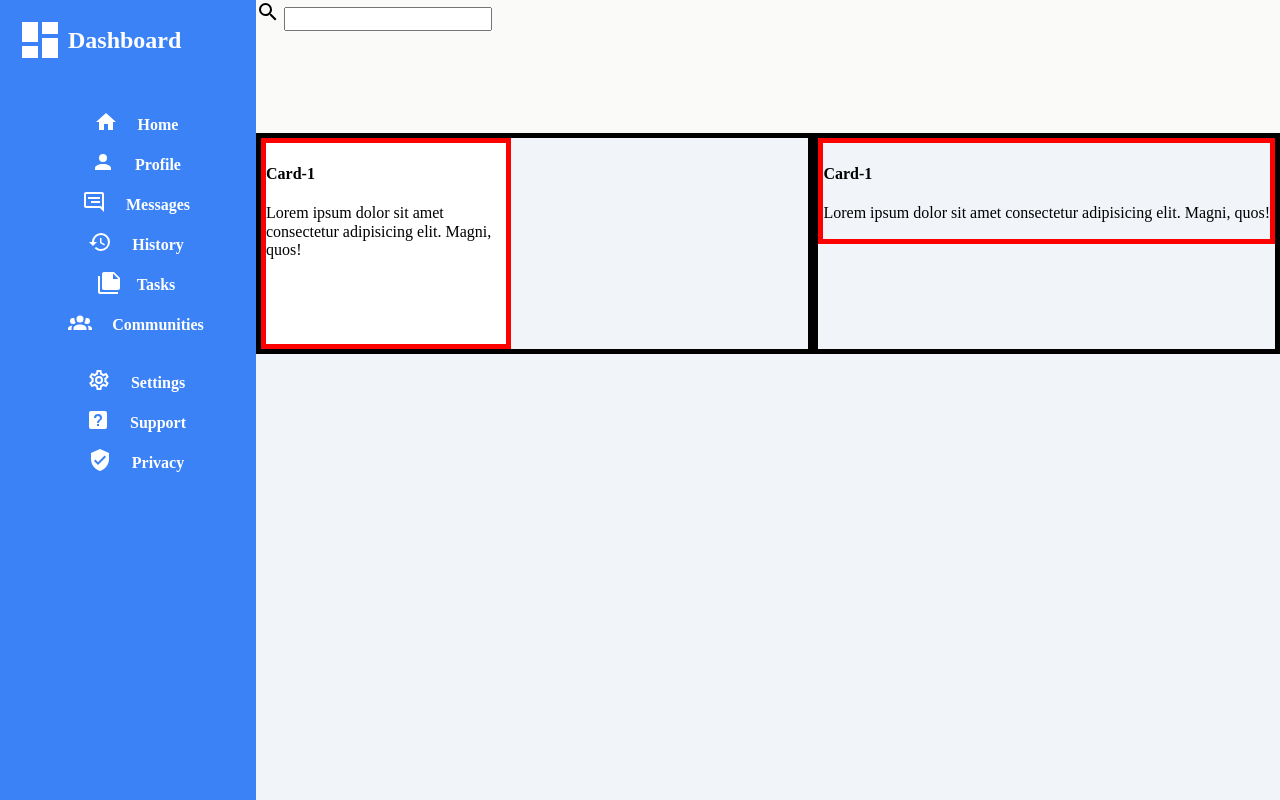
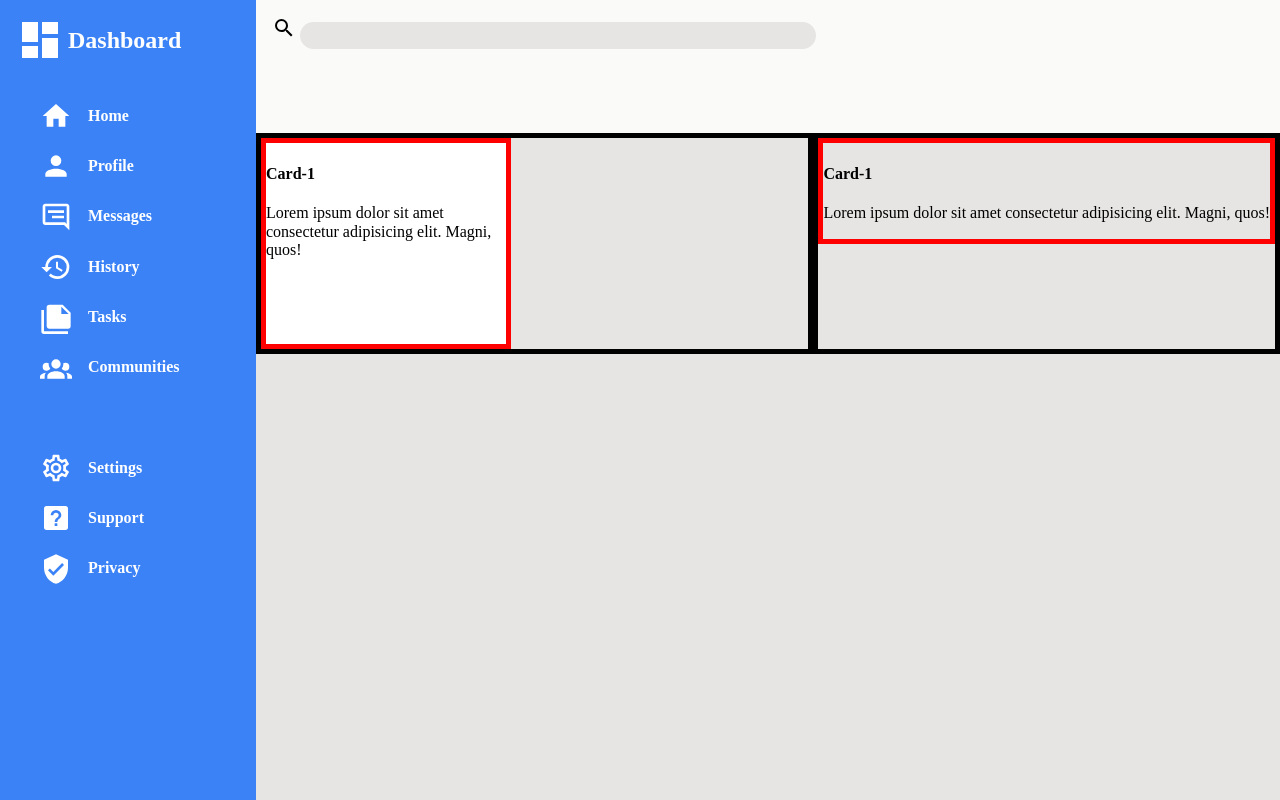
Before and after one commit to Jackie247/admin-dashboard, a website: page index.html in a window 1280 px wide. Drawn offline with nearby package versions, Linux system fonts and the light colour scheme.

Commit message:
update sidebar css, add flex items

```diff
--- a/index.html
+++ b/index.html
@@ -25,58 +25,61 @@
             </svg>
             <h2 style="display:inline-block">Dashboard</h2>
         </div>
-        <ul>
+        <div class="links">
+            <ul class="primary-links">
                 <li>
-                <svg style="width:24px;height:24px" viewBox="0 0 24 24">
+                    <svg style="width:32px;height:32px" viewBox="0 0 24 24">
                         <path fill="currentColor" d="M10,20V14H14V20H19V12H22L12,3L2,12H5V20H10Z" />
                     </svg>
                     <p style="display: inline-block">Home</p>
                 </li>
-            <li><svg style="width:24px;height:24px" viewBox="0 0 24 24">
+                <li><svg style="width:32px;height:32px" viewBox="0 0 24 24">
                     <path fill="currentColor" d="M12,4A4,4 0 0,1 16,8A4,4 0 0,1 12,12A4,4 0 0,1 8,8A4,4 0 0,1 12,4M12,14C16.42,14 20,15.79 20,18V20H4V18C4,15.79 7.58,14 12,14Z" />
                 </svg>
                 <p style="display: inline-block">Profile</p></li>
                 <li>
-                <svg style="width:24px;height:24px" viewBox="0 0 24 24">
+                    <svg style="width:32px;height:32px" viewBox="0 0 24 24">
                         <path fill="currentColor" d="M9 11H18V13H9V11M18 7H6V9H18V7M22 4V22L18 18H4C2.9 18 2 17.11 2 16V4C2 2.9 2.9 2 4 2H20C21.1 2 22 2.89 22 4M20 4H4V16H18.83L20 17.17V4Z" />
                     </svg>
                     <p style="display: inline-block">Messages</p>
                 </li>
                 <li>
-                <svg style="width:24px;height:24px" viewBox="0 0 24 24">
+                    <svg style="width:32px;height:32px" viewBox="0 0 24 24">
                         <path fill="currentColor" d="M13.5,8H12V13L16.28,15.54L17,14.33L13.5,12.25V8M13,3A9,9 0 0,0 4,12H1L4.96,16.03L9,12H6A7,7 0 0,1 13,5A7,7 0 0,1 20,12A7,7 0 0,1 13,19C11.07,19 9.32,18.21 8.06,16.94L6.64,18.36C8.27,20 10.5,21 13,21A9,9 0 0,0 22,12A9,9 0 0,0 13,3" />
                     </svg>
                     <p style="display:inline-block">History</p>
                 </li>
-            <li><svg style="width:24px;height:24px" viewBox="0 0 24 24">
+                <li><svg style="width:32px;height:32px" viewBox="0 0 24 24">
                     <path fill="currentColor" d="M16,9H21.5L16,3.5V9M7,2H17L23,8V18A2,2 0 0,1 21,20H7C5.89,20 5,19.1 5,18V4A2,2 0 0,1 7,2M3,6V22H21V24H3A2,2 0 0,1 1,22V6H3Z" />
                 </svg><p style="display:inline-block">Tasks</p>
                 </li>
                 <li>
-                <svg style="width:24px;height:24px" viewBox="0 0 24 24">
+                    <svg style="width:32px;height:32px" viewBox="0 0 24 24">
                         <path fill="currentColor" d="M12,5.5A3.5,3.5 0 0,1 15.5,9A3.5,3.5 0 0,1 12,12.5A3.5,3.5 0 0,1 8.5,9A3.5,3.5 0 0,1 12,5.5M5,8C5.56,8 6.08,8.15 6.53,8.42C6.38,9.85 6.8,11.27 7.66,12.38C7.16,13.34 6.16,14 5,14A3,3 0 0,1 2,11A3,3 0 0,1 5,8M19,8A3,3 0 0,1 22,11A3,3 0 0,1 19,14C17.84,14 16.84,13.34 16.34,12.38C17.2,11.27 17.62,9.85 17.47,8.42C17.92,8.15 18.44,8 19,8M5.5,18.25C5.5,16.18 8.41,14.5 12,14.5C15.59,14.5 18.5,16.18 18.5,18.25V20H5.5V18.25M0,20V18.5C0,17.11 1.89,15.94 4.45,15.6C3.86,16.28 3.5,17.22 3.5,18.25V20H0M24,20H20.5V18.25C20.5,17.22 20.14,16.28 19.55,15.6C22.11,15.94 24,17.11 24,18.5V20Z" />
                     </svg>
-                <p style="display:inline-block">Communities</p></li>
-            <br>
+                    <p style="display:inline-block">Communities</p>
+                </li>
+            </ul>
+            <ul class="secondary-links">
                 <li>
-                <svg style="width:24px;height:24px" viewBox="0 0 24 24">
+                    <svg style="width:32px;height:32px" viewBox="0 0 24 24">
                         <path fill="currentColor" d="M12,8A4,4 0 0,1 16,12A4,4 0 0,1 12,16A4,4 0 0,1 8,12A4,4 0 0,1 12,8M12,10A2,2 0 0,0 10,12A2,2 0 0,0 12,14A2,2 0 0,0 14,12A2,2 0 0,0 12,10M10,22C9.75,22 9.54,21.82 9.5,21.58L9.13,18.93C8.5,18.68 7.96,18.34 7.44,17.94L4.95,18.95C4.73,19.03 4.46,18.95 4.34,18.73L2.34,15.27C2.21,15.05 2.27,14.78 2.46,14.63L4.57,12.97L4.5,12L4.57,11L2.46,9.37C2.27,9.22 2.21,8.95 2.34,8.73L4.34,5.27C4.46,5.05 4.73,4.96 4.95,5.05L7.44,6.05C7.96,5.66 8.5,5.32 9.13,5.07L9.5,2.42C9.54,2.18 9.75,2 10,2H14C14.25,2 14.46,2.18 14.5,2.42L14.87,5.07C15.5,5.32 16.04,5.66 16.56,6.05L19.05,5.05C19.27,4.96 19.54,5.05 19.66,5.27L21.66,8.73C21.79,8.95 21.73,9.22 21.54,9.37L19.43,11L19.5,12L19.43,13L21.54,14.63C21.73,14.78 21.79,15.05 21.66,15.27L19.66,18.73C19.54,18.95 19.27,19.04 19.05,18.95L16.56,17.95C16.04,18.34 15.5,18.68 14.87,18.93L14.5,21.58C14.46,21.82 14.25,22 14,22H10M11.25,4L10.88,6.61C9.68,6.86 8.62,7.5 7.85,8.39L5.44,7.35L4.69,8.65L6.8,10.2C6.4,11.37 6.4,12.64 6.8,13.8L4.68,15.36L5.43,16.66L7.86,15.62C8.63,16.5 9.68,17.14 10.87,17.38L11.24,20H12.76L13.13,17.39C14.32,17.14 15.37,16.5 16.14,15.62L18.57,16.66L19.32,15.36L17.2,13.81C17.6,12.64 17.6,11.37 17.2,10.2L19.31,8.65L18.56,7.35L16.15,8.39C15.38,7.5 14.32,6.86 13.12,6.62L12.75,4H11.25Z" />
                     </svg>
                     <p style="display:inline-block">Settings</p></li>
                 <li>
-                <svg style="width:24px;height:24px" viewBox="0 0 24 24">
+                    <svg style="width:32px;height:32px" viewBox="0 0 24 24">
                         <path fill="currentColor" d="M11,18H13V16H11V18M12,6A4,4 0 0,0 8,10H10A2,2 0 0,1 12,8A2,2 0 0,1 14,10C14,12 11,11.75 11,15H13C13,12.75 16,12.5 16,10A4,4 0 0,0 12,6M5,3H19A2,2 0 0,1 21,5V19A2,2 0 0,1 19,21H5A2,2 0 0,1 3,19V5A2,2 0 0,1 5,3Z" />
                     </svg>
                     <p style="display:inline-block">Support</p></li>
                 <li>
-                <svg style="width:24px;height:24px" viewBox="0 0 24 24">
+                    <svg style="width:32px;height:32px" viewBox="0 0 24 24">
                         <path fill="currentColor" d="M10,17L6,13L7.41,11.59L10,14.17L16.59,7.58L18,9M12,1L3,5V11C3,16.55 6.84,21.74 12,23C17.16,21.74 21,16.55 21,11V5L12,1Z" />
                     </svg>
                     <p style="display:inline-block">Privacy</p>
                 </li>
 
             </ul>
-
+        </div>
     </nav>
     <main>
         <div class="container">
--- a/style.css
+++ b/style.css
@@ -1,6 +1,7 @@
 :root{
     --header-bg: #fafaf9;
-    --background-color:#f1f5f9;
+    --accents:#e7e5e4;
+    --background-color:#e7e5e4;
     --sidebar-bg:#3b82f6;
     --sidebar-font-color:#fff;
 }
@@ -14,17 +15,29 @@ html,body{
     height:100vh;
     width:100vw;
 }
-
+@font-face {
+    font-family: ;
+    src: url();
+}
 /* Header */
 header{
     background-color: var(--header-bg);
     grid-column: 2/-1;
 }
+.top-strip{
+    padding:1em;
+}
+.top-strip>input{
+    border:none;
+    border-radius:1em;
+    background-color: var(--accents);
+    width:clamp(200px,40vw,1000px);
+    height:25px;
+}
 /* Sidebar */
 .sidebar{
     display:grid;
-    grid-template-rows: 1fr 9fr ;
-    grid-column: 1/2;
+    grid-template-rows: 1fr 10fr ;
     grid-row:1/-1;
     background-color: var(--sidebar-bg);
     color:var(--sidebar-font-color);
@@ -37,23 +50,23 @@ header{
     position:relative;
     top:1em;
 }
-.sidebar>ul, .sidebar>ul>li>svg{
-    list-style: none;
-    padding:0 1em;
+.links{
+    display:flex;
+    flex-flow:column;
 }
-.sidebar>ul>li{
-    height:40px;
-    align-items:center;
-    justify-self: center;
+.primary-links{
+    height:40vh;
 }
-.sidebar>ul>li>svg{
+.primary-links>li, .secondary-links>li{
+    display:flex;
+    gap:1em;
+}
+
+.primary-links>li>svg, .secondary-links>li>svg{
     position:relative;
-    top:0.5em;
+    top:0.6em;
 }
-.sidebar>ul>li>p{
-    position:relative;
-    top:0.25em;
-}
+
 /* Main Content */
 .container{
     display:grid;
```
Lines whose indentation alone changed are shown as unchanged.
